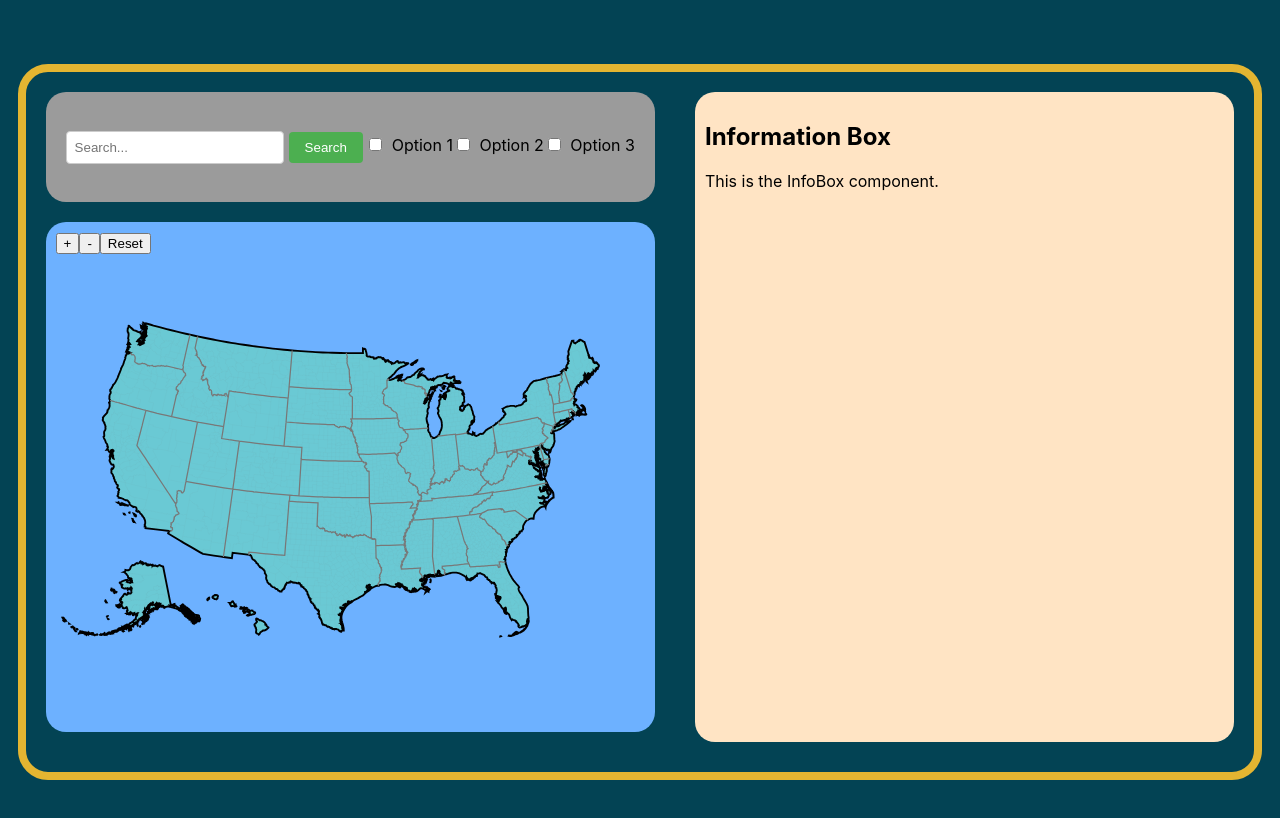
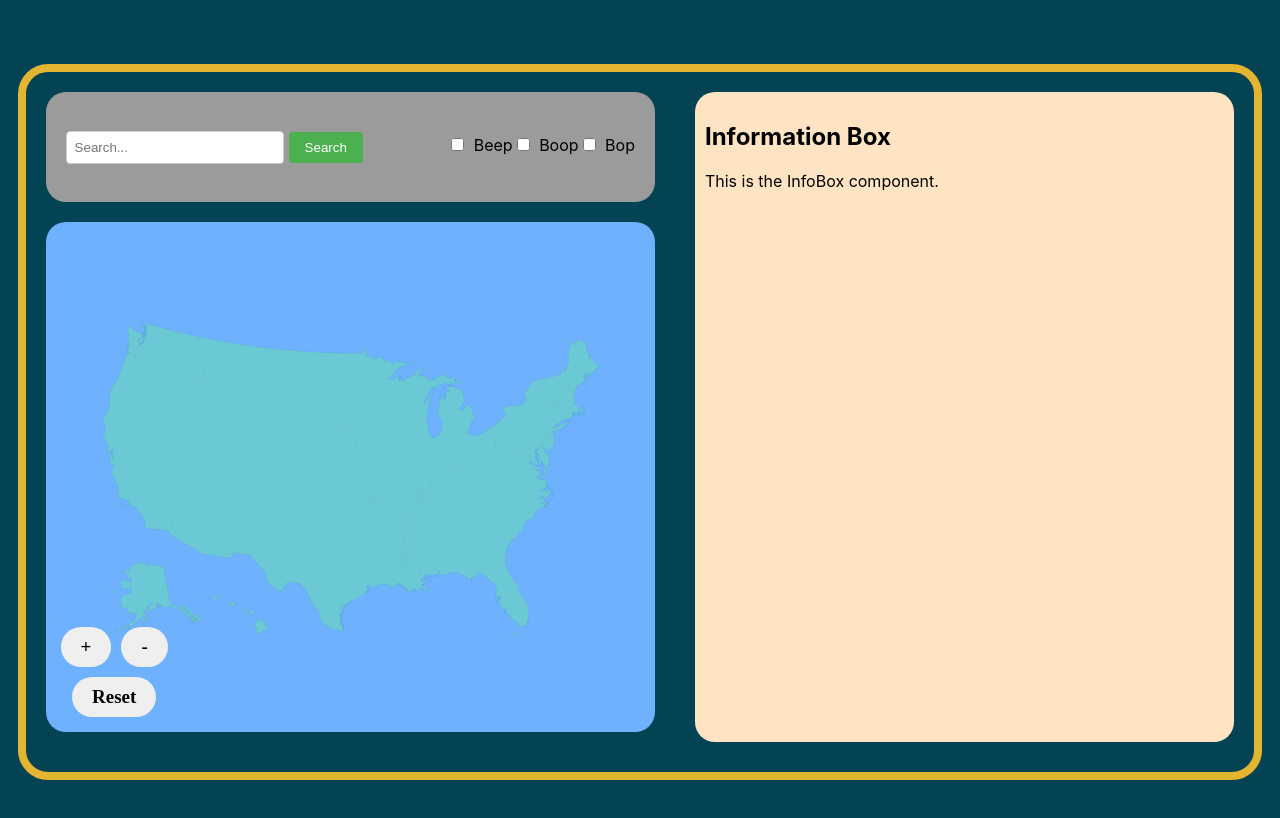
Before and after one commit to dholmancode/usa-explorer, a React (Create React App) app: page / in a window 1280 px wide. Shown: the top 818 px of the page. Built offline with nearby package versions, Linux system fonts and the light colour scheme; no server answers.

Commit message:
Base Map

```diff
--- a/src/Map/Map.css
+++ b/src/Map/Map.css
@@ -24,3 +24,66 @@
     top: 0;
     left: 0;
   }
+
+  .map-controls {
+    position: absolute;
+    bottom: 10px;
+    left: 10px;
+    z-index: 10; /* Ensure controls are above the map */
+    align-items: center;
+    justify-content: center;
+    display: flex;
+    flex-direction: column;
+  }
+
+  .map-controls button {
+    margin: 5px;
+    padding: 0px 0px;
+    border: none;
+    cursor: pointer;
+  }
+
+  .zoom-controls {
+    width: 100%;
+  }
+
+  .zoom-controls button {
+    flex-direction: row;
+    line-height: 0;
+    align-items: center;
+    text-align: center;
+    justify-content: center;
+    border-radius: 200px;
+    font-size: 19px;
+    font-weight:700;
+    padding: 20px;
+    font-family:'Times New Roman', Times, serif;
+  }
+
+  .reset-button {
+  }
+
+  .reset-button button {
+    flex-direction: row;
+    line-height: 0;
+    text-align: center;
+    border-radius: 200px;
+    font-size: 19px;
+    font-weight:700;
+    padding: 20px;
+    font-family:'Times New Roman', Times, serif;
+  }
+
+  /* Styling for the dots */
+.map-container circle {
+  fill: #ff634760; /* Change this color to your preference */
+  stroke: black;
+  stroke-width: .001px;
+  transition: r 0.3s, fill 0.3s;
+  cursor: pointer;
+}
+
+/* Styling for the dots on hover */
+.map-container circle:hover {
+  fill: rgb(255, 219, 153);
+}
--- a/src/Map/Map.js
+++ b/src/Map/Map.js
@@ -1,83 +1,118 @@
 import React, { useState, useEffect, useRef } from 'react';
 import * as d3 from 'd3';
 import { feature, mesh } from 'topojson-client';
-import { zoom, zoomIdentity } from 'd3-zoom'; // Import zoom and zoomIdentity from d3-zoom
+import { zoom, zoomIdentity } from 'd3-zoom';
 import usaTopoJSON from '../usaGeoJSON.json';
+import { fetchParksData } from '../apiService';
 import './Map.css';
 
 function Map() {
-  const [zoomLevel, setZoomLevel] = useState(1); // State for zoom level
   const svgRef = useRef(null);
   const mapRef = useRef(null);
-  const zoomBehavior = useRef(null); // Ref for zoom behavior
+  const zoomBehavior = useRef(null);
+  const [parksData, setParksData] = useState([]);
 
   useEffect(() => {
-    const width = 975; // Width of the SVG view box
-    const height = 610; // Height of the SVG view box
+    const fetchData = async () => {
+      const parks = await fetchParksData();
+      setParksData(parks);
+    };
 
-    // Create a projection using d3.geoAlbersUsa
+    fetchData();
+  }, []);
+
+  useEffect(() => {
+    const width = 975;
+    const height = 610;
+
     const projection = d3.geoAlbersUsa()
-      .scale(1100 * zoomLevel) // Adjust scale based on zoom level
+      .scale(1100)
       .translate([width / 2, height / 2]);
 
-    // Create a path generator
     const path = d3.geoPath()
       .projection(projection);
 
-    // Initialize zoom behavior if not already initialized
     if (!zoomBehavior.current) {
       zoomBehavior.current = zoom()
-        .scaleExtent([1, 8]) // Set min and max zoom levels
+        .scaleExtent([1, 2000])
         .on('zoom', zoomed);
     }
 
-    // Function to handle zoom events
     function zoomed(event) {
-      mapRef.current.selectAll('path')
-        .attr('transform', event.transform);
+      mapRef.current.attr('transform', event.transform);
+      updateCircles(event.transform.k);
     }
 
-    // Check if the TopoJSON data is loaded and has the correct structure
+    const updateCircles = (zoomLevel) => {
+      mapRef.current.selectAll('circle')
+        .attr('r', 9 / zoomLevel); // Adjust circle size based on zoom level
+    };
+
     if (usaTopoJSON.objects && usaTopoJSON.objects.counties && usaTopoJSON.objects.states && usaTopoJSON.objects.nation) {
       try {
         const svg = d3.select(svgRef.current);
 
-        // Remove existing SVG content to avoid duplication on zoomLevel change
         svg.selectAll('*').remove();
 
-        // Append a new SVG element
         const newSvg = svg.append('svg')
-          .attr('viewBox', `0 0 ${width} ${height}`);
+          .attr('viewBox', `0 0 ${width} ${height}`)
+          .style('z-index', 1);
 
         const map = newSvg.append('g')
           .attr('class', 'map-container');
         mapRef.current = map;
 
-        // Render the nation boundary
         map.append('path')
           .datum(feature(usaTopoJSON, usaTopoJSON.objects.nation))
           .attr('stroke', 'black')
-          .attr('stroke-width', 3)
+          .attr('stroke-width', 0.08)
           .attr('fill', 'rgba(100, 600, 117, .31)')
           .attr('d', path);
 
-        // Render the county borders
         map.append('path')
           .datum(mesh(usaTopoJSON, usaTopoJSON.objects.counties, (a, b) => a !== b && (a.id / 1000 | 0) === (b.id / 1000 | 0)))
           .attr('stroke', '#78787810')
-          .attr('stroke-width', 1)
+          .attr('stroke-width', 0.08)
           .attr('fill', 'none')
           .attr('d', path);
 
-        // Render the state borders
         map.append('path')
           .datum(mesh(usaTopoJSON, usaTopoJSON.objects.states, (a, b) => a !== b))
           .attr('stroke', '#787878')
-          .attr('stroke-width', 2)
+          .attr('stroke-width', 0.08)
           .attr('fill', 'none')
           .attr('d', path);
 
-        // Apply zoom behavior to SVG
+        if (parksData.length > 0) {
+          map.selectAll('circle')
+            .data(parksData)
+            .enter()
+            .append('circle')
+            .attr('cx', d => {
+              const coords = projection([d.longitude, d.latitude]);
+              return coords ? coords[0] : -9999; // Handle missing projection cases
+            })
+            .attr('cy', d => {
+              const coords = projection([d.longitude, d.latitude]);
+              return coords ? coords[1] : -9999; // Handle missing projection cases
+            })
+            .attr('r', 5)
+            .attr('fill', 'red')
+            .attr('stroke', 'black')
+            .attr('stroke-width', 0)
+            .on('mouseover', (event, d) => {
+              d3.select(event.target)
+                .transition()
+                .duration(100)
+                .attr('fill', 'orange');
+            })
+            .on('mouseout', (event, d) => {
+              d3.select(event.target)
+                .transition()
+                .duration(100)
+            });
+        }
+
         newSvg.call(zoomBehavior.current);
 
       } catch (error) {
@@ -87,35 +122,42 @@ function Map() {
       console.error('Invalid TopoJSON structure or missing required objects');
     }
 
-    // Cleanup function to remove SVG on unmount or zoomLevel change
     return () => {
       d3.select(svgRef.current).selectAll('svg').remove();
     };
+  }, [parksData]);
 
-  }, [zoomLevel]);
-
-  // Event handlers for zoom and reset
   const handleZoomIn = () => {
-    setZoomLevel(zoomLevel * 1.2); // Increase zoom level by multiplying by 1.2
+    d3.select(svgRef.current)
+      .transition()
+      .duration(750)
+      .call(zoomBehavior.current.scaleBy, 1.2);
   };
 
   const handleZoomOut = () => {
-    setZoomLevel(zoomLevel / 1.2); // Decrease zoom level by dividing by 1.2
+    d3.select(svgRef.current)
+      .transition()
+      .duration(750)
+      .call(zoomBehavior.current.scaleBy, 1 / 1.2);
   };
 
   const handleReset = () => {
-    setZoomLevel(1); // Reset zoom level to 1 (original scale)
-    if (zoomBehavior.current) {
-      d3.select(svgRef.current).call(zoomBehavior.current.transform, zoomIdentity); // Reset zoom transform
-    }
+    d3.select(svgRef.current)
+      .transition()
+      .duration(750)
+      .call(zoomBehavior.current.transform, zoomIdentity);
   };
 
   return (
     <div className='map'>
       <div className='map-controls'>
-        <button onClick={handleZoomIn}>+</button>
-        <button onClick={handleZoomOut}>-</button>
-        <button onClick={handleReset}>Reset</button>
+        <div className='zoom-controls'>
+          <button onClick={handleZoomIn}>+</button>
+          <button onClick={handleZoomOut}>-</button>
+        </div>
+        <div className='reset-button'>
+          <button onClick={handleReset}>Reset</button>
+        </div>
       </div>
       <div ref={svgRef}></div>
     </div>
--- a/src/NavBar/NavBar.js
+++ b/src/NavBar/NavBar.js
@@ -12,13 +12,13 @@ function NavBar() {
       </div>
       <div className="checkbox-container">
         <label>
-          <input type="checkbox" /> Option 1
+          <input type="checkbox" /> Beep
         </label>
         <label>
-          <input type="checkbox" /> Option 2
+          <input type="checkbox" /> Boop
         </label>
         <label>
-          <input type="checkbox" /> Option 3
+          <input type="checkbox" /> Bop
         </label>
       </div>
     </nav>
--- /dev/null
+++ b/src/apiService.js
@@ -0,0 +1,15 @@
+// src/apiService.js
+
+const apiKey = '1JhdpsWd0tSFh3X9qx6DhcZk6EefRIjUXlYJUDzY';
+const baseUrl = 'https://developer.nps.gov/api/v1/parks';
+
+export const fetchParksData = async () => {
+  try {
+    const response = await fetch(`${baseUrl}?api_key=${apiKey}&limit=500`);
+    const data = await response.json();
+    return data.data;
+  } catch (error) {
+    console.error('Error fetching parks data:', error);
+    return [];
+  }
+};
```
